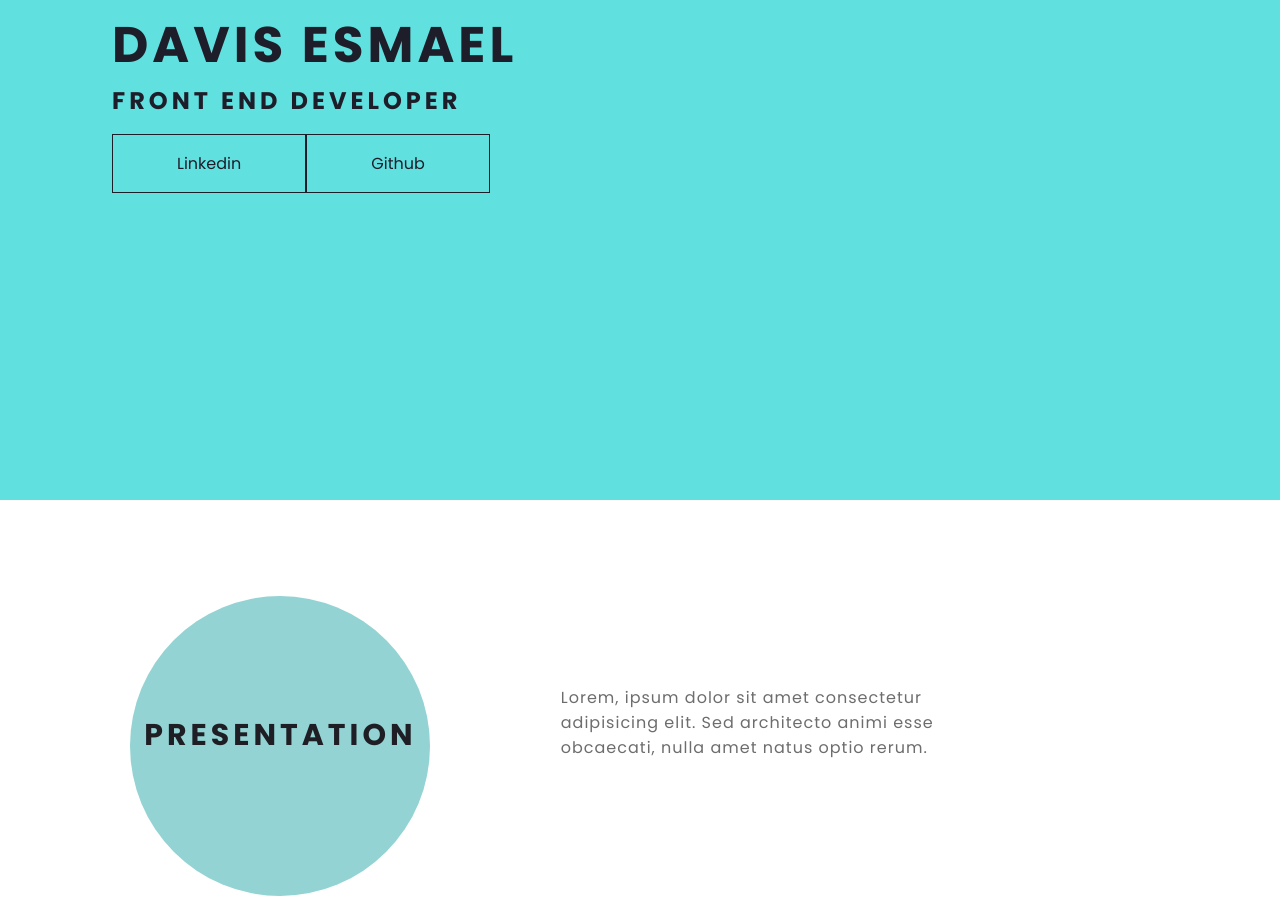
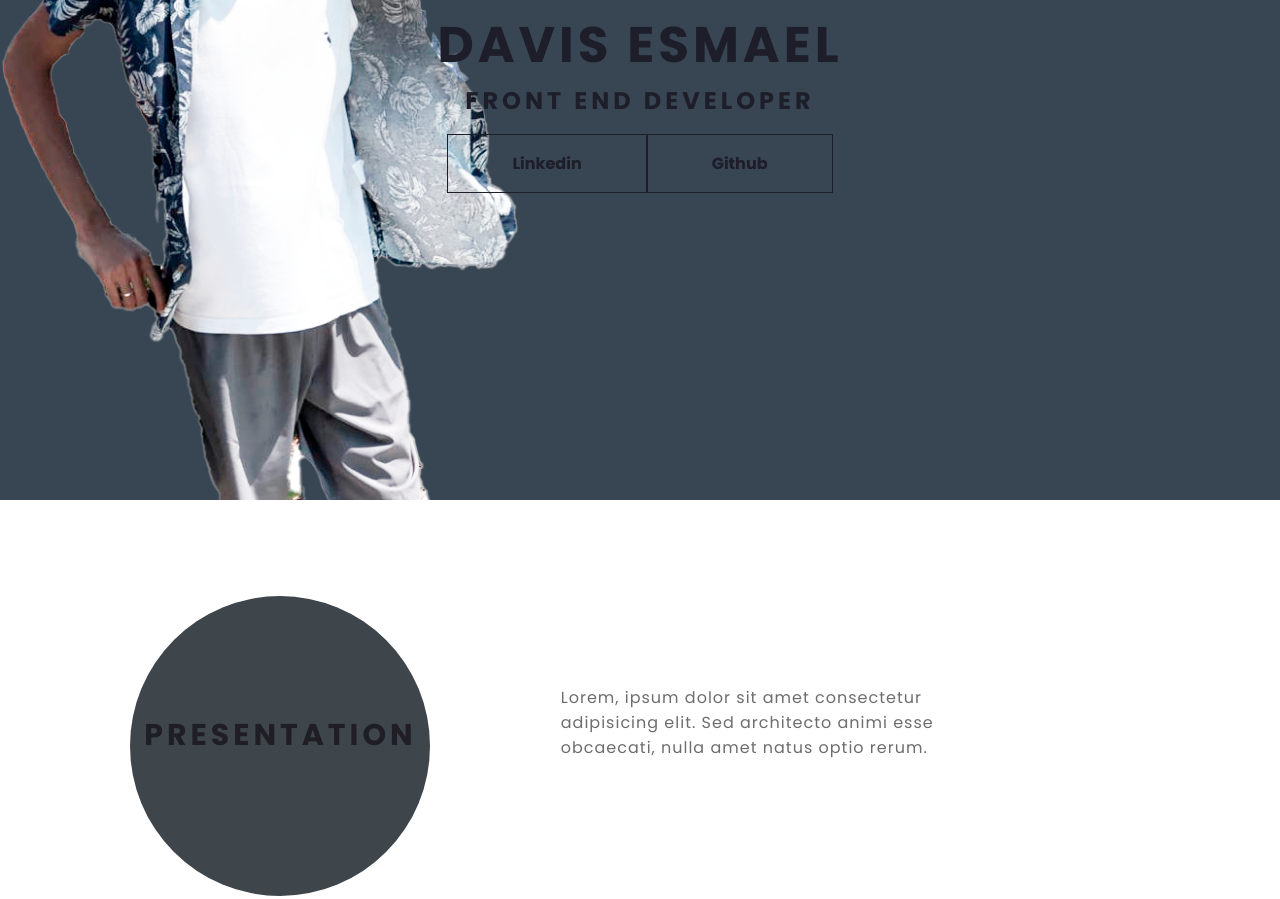
Before and after one commit to DavisEsmael/portfolio, a plain HTML site: page index.html in a window 1280 px wide. Shown: the part 300-1199 px from the top of the page. Drawn offline with Linux system fonts and the light colour scheme.

Commit message:
docs: add imagens folder

```diff
--- a/style.css
+++ b/style.css
@@ -20,16 +20,16 @@
 
   padding: 0 112px;
 
-  background-color: #60E1E0;
-  /* background-image: url(); */
-  background-position: center;
+  background-color: #384653;
+  background-image: url(./imagens/perfil.png);
+  background-position: 7git a%;
   background-repeat: no-repeat;
   background-size: contain;
 
   display: flex;
   flex-direction: column;
   justify-content: center;
-  align-items: flex-start;
+  align-items: center;
 }
 
 .name,
@@ -51,6 +51,7 @@
 .linkedin {
   text-decoration: none;
   color: #1E1E2A;
+  font-weight: 700;
   padding: 1rem 4rem;
   border: 1px solid #1E1E2A;
   min-width: 4rem;
@@ -229,7 +230,7 @@
   display: flex;
   align-items: center;
   justify-content: center;
-  background-color: #60E1E0;
+  background-color: #384653;
   /* background-image: url(); */
   background-position: center;
   background-size: cover;
@@ -305,7 +306,7 @@
 footer {
   width: 100%;
   height: 100px;
-  background-color: #60E1E0;
+  background-color: #384653;
   display: flex;
   align-items: center;
   justify-content: center;
```
Also changed, not shown: imagens/perfil.png (added).
